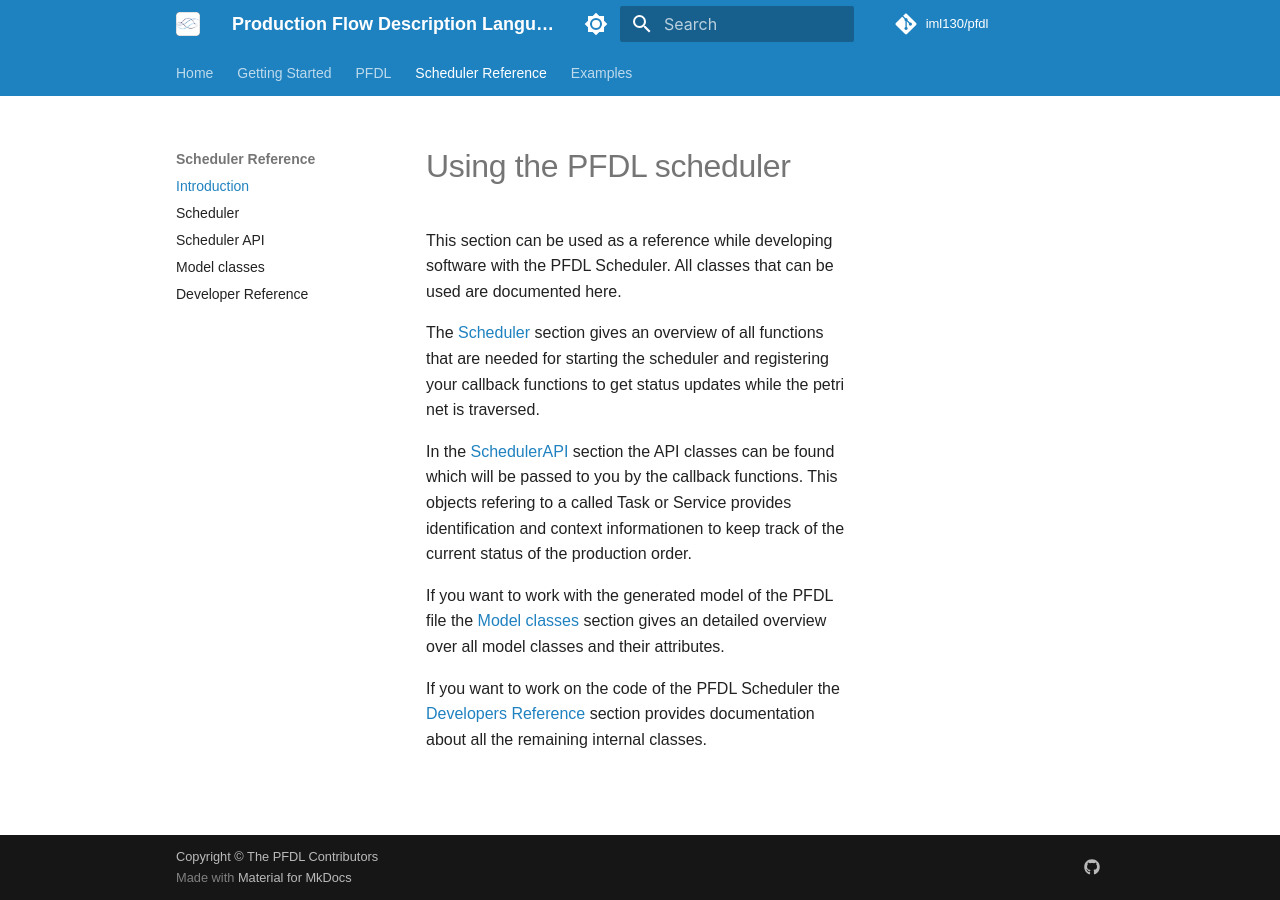
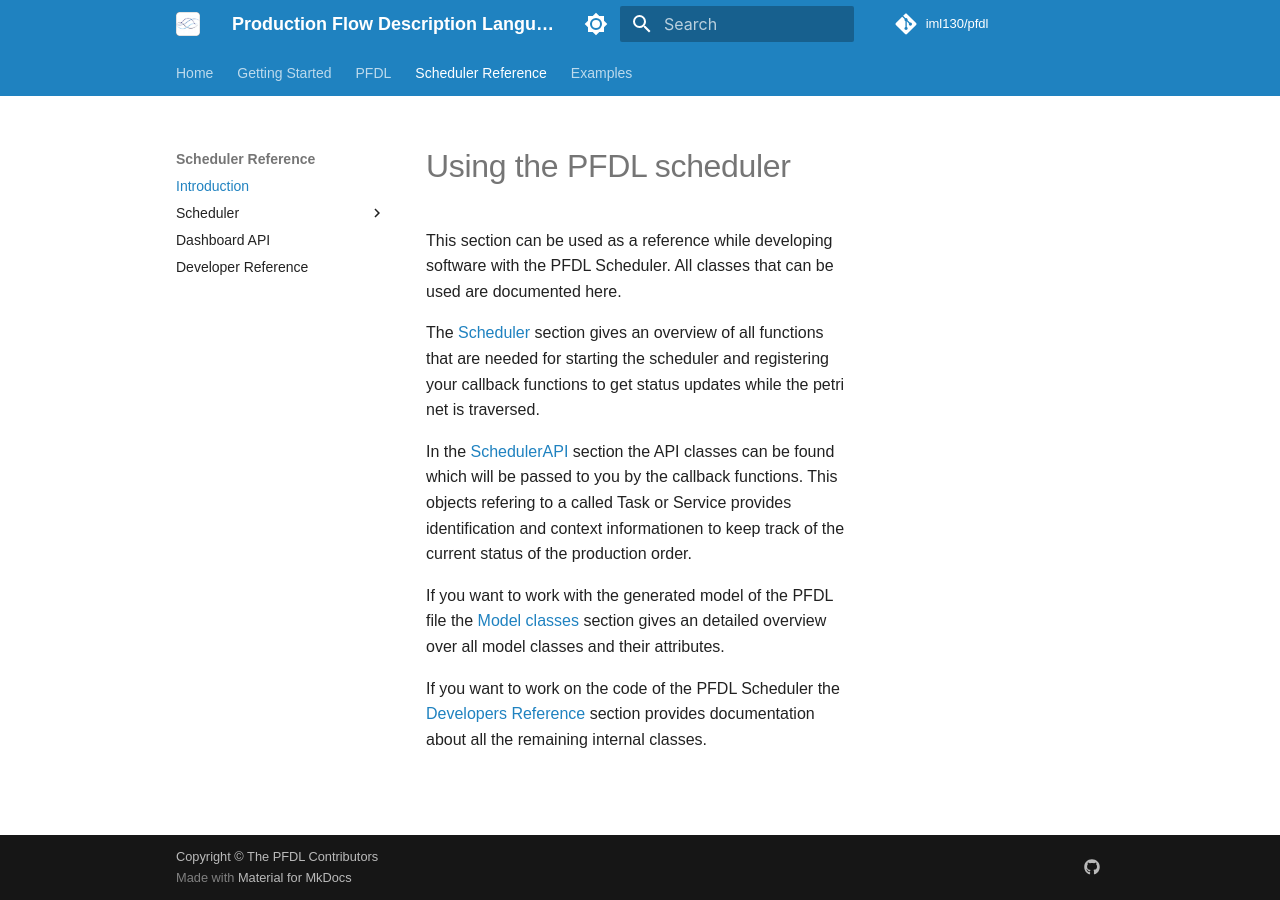
Before and after one commit to iml130/pfdl, an MkDocs documentation site: the page built from docs/scheduler/index.md, in a window 1280 px wide. Built offline with MkDocs 1.6.1 and Material for MkDocs 9.7.7, drawn with Linux system fonts in a browser that asks for light colours; comment, search, counter and statistics services are not loaded; some of the changed lines change nothing that is shown.

Commit message:
Add Dashboard API section

```diff
--- a/mkdocs.yml
+++ b/mkdocs.yml
@@ -29,9 +29,11 @@ nav:
         - Comments: pfdl/comments.md
     - Scheduler Reference:
         - Introduction: scheduler/index.md
-        - Scheduler: scheduler/scheduler_class.md
-        - Scheduler API: scheduler/api.md
-        - Model classes: scheduler/model_classes.md
+        - Scheduler:
+            - Scheduler Class: scheduler/scheduler_class.md
+            - Scheduler API: scheduler/api.md
+            - Model classes: scheduler/model_classes.md
+        - Dashboard API: scheduler/dashboard.md
         - Developer Reference: scheduler/developer_reference.md
     - Examples:
         - Introduction: examples/introduction.md
@@ -85,6 +87,7 @@ theme:
 
 plugins:
     - search
+    - swagger-ui-tag
     - mkdocstrings:
         handlers:
             python:
```
